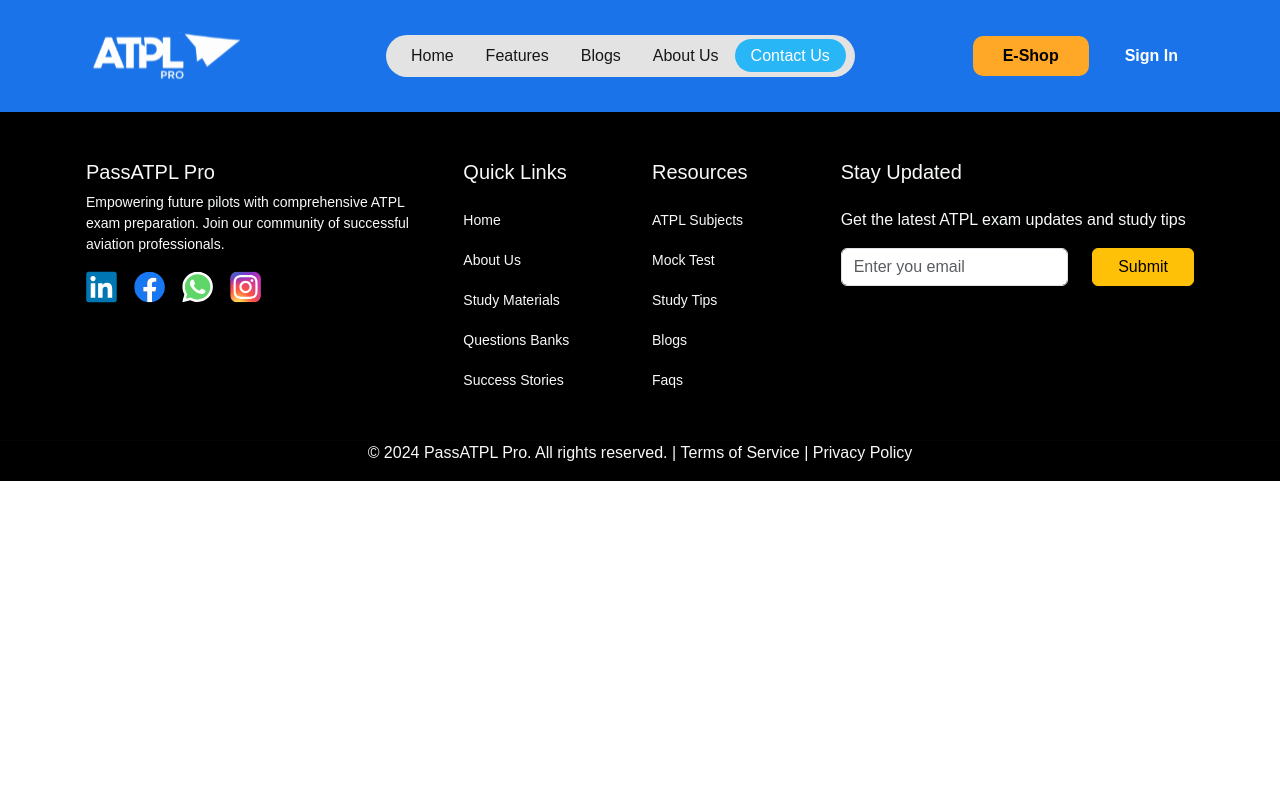
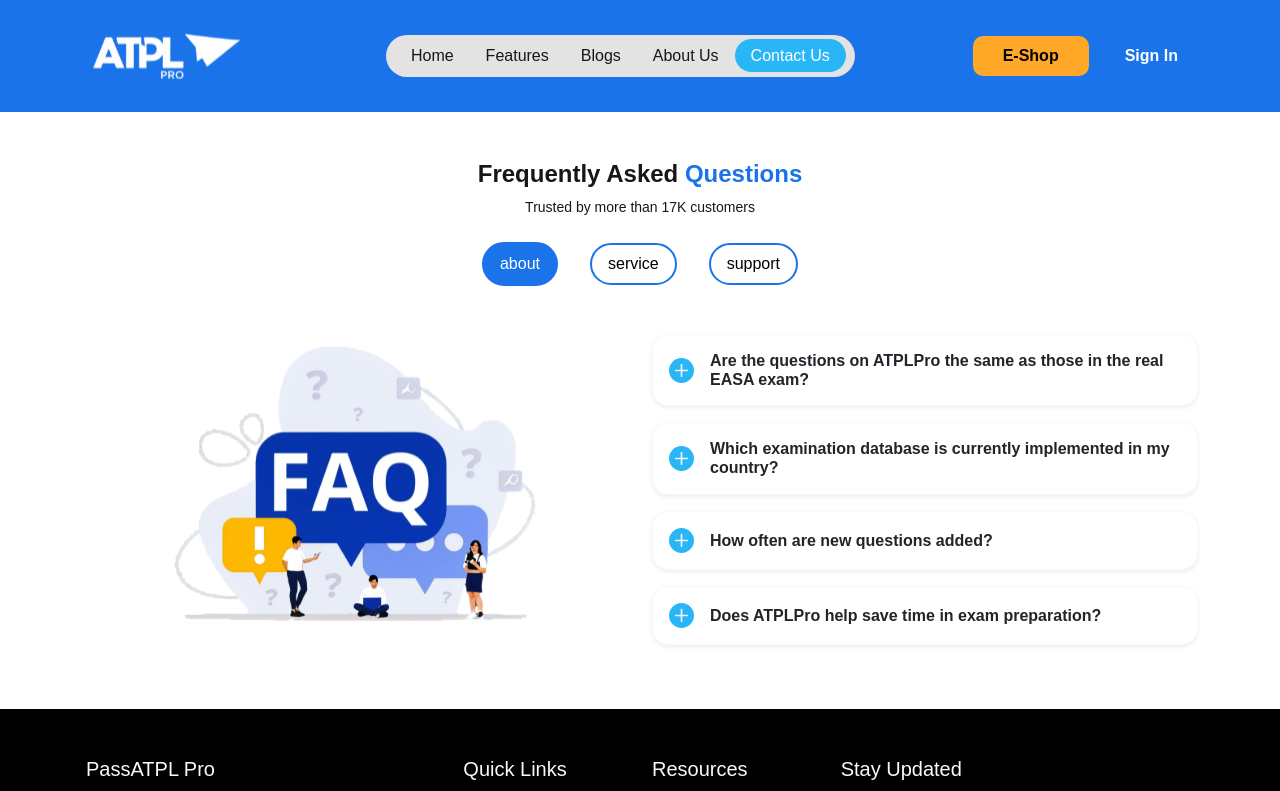
Before and after one commit to Tahirunity786/nickesh, a Next.js app: page /contact in a window 1280 px wide. Shown: the top 791 px of the page. Built offline with nearby package versions, Linux system fonts and the light colour scheme.

Commit message:
contact page started and updated

```diff
--- a/src/app/contact/page.jsx
+++ b/src/app/contact/page.jsx
@@ -1,10 +1,14 @@
+import Faqa from '@/components/Faqs/Faqa'
 import React from 'react'
 
 const Page = () => {
   return (
-    <div>
+    <>
+    <div className="mt-5 mb-5">
+    <Faqa/>
 
     </div>
+    </>
   )
 }
 
```
